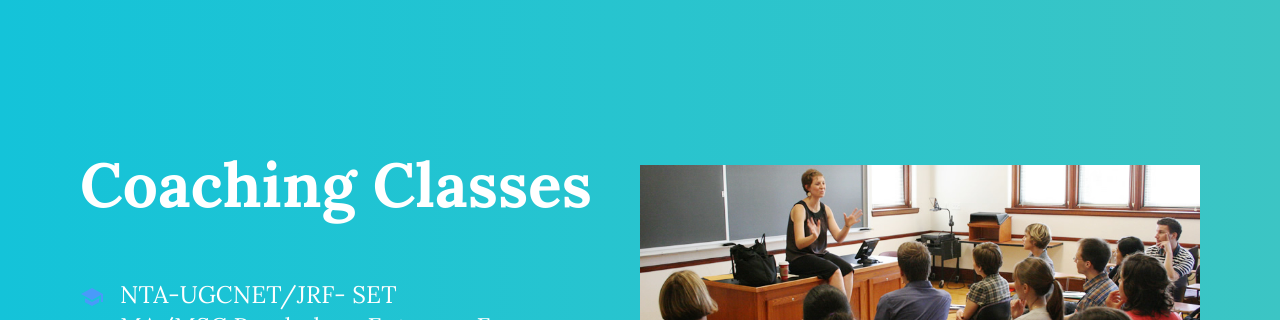
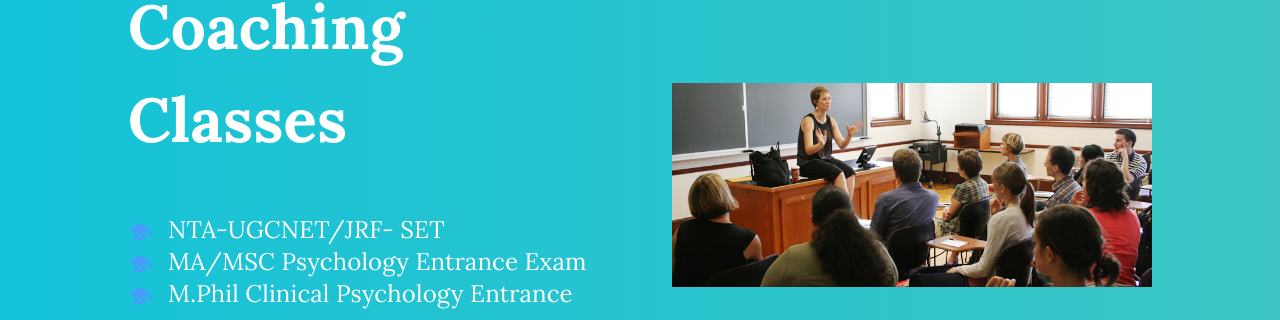
Before and after one commit to annamalairv/medicalsite-FT1, a Next.js app: page /courses in a window 1280 px wide. Shown: the part 480-800 px from the top of the page. Built offline with nearby package versions, Linux system fonts and the light colour scheme.

Commit message:
scroll x fix

```diff
--- a/pages/Services.tsx
+++ b/pages/Services.tsx
@@ -15,7 +15,7 @@ const Services = () => {
     })
   );
   return (
-    <div className="">
+    <div className="overflow-x-hidden ">
       <Breadcrumbs {...breadCrumbsProps} />
       <Departments />
       <MakeAnAppointmentMini />
--- a/pages/courses/index.tsx
+++ b/pages/courses/index.tsx
@@ -29,11 +29,11 @@ export default function DoctorsPage() {
       },
     ];
     return (
-      <div className={`h-screen ${
+      <div className={`h-screen overflow-x-hidden  ${
         index % 2 == 0 ? "bg-gradient-to-r from-[#14C3D9] to-[#3CC5C4] ":"bg-white"
       }`}>
         <div
-          className={`container mx-auto h-full items-center px-4 md:px-6 lg:px-10 xl:px-20 gap-4 md:gap-6 lg:gap-10 flex ${
+          className={`flex  md:flex-row gap-4 md:gap-10 lg:gap-16 md:py-20 px-10   md:px-6 lg:px-10 xl:px-32 py-4   ${
             index % 2 == 0 ? " text-white flex-row" : " text-[#2290BA] flex-row-reverse "
           }`}
         >
@@ -97,7 +97,10 @@ export default function DoctorsPage() {
           </div>
 
           </div>
-          <img src={course.url} alt="" className={`w-[50%] ${index % 2 == 0 ?"slideLeft":"slideRight"}`} />
+          <div className="flex-1 flex items-center md:w-fit pt-6 zoomOut">
+                        <img src={course.url} alt="" className={`object-cover 2xl:object- ${index % 2 == 0 ?"slideLeft":"slideRight"}  `}  />
+                    </div>
+          {/* <img src={course.url} alt="" className={`w-[50%] ${index % 2 == 0 ?"slideLeft":"slideRight"}`} /> */}
         </div>
       </div>
     );
```
